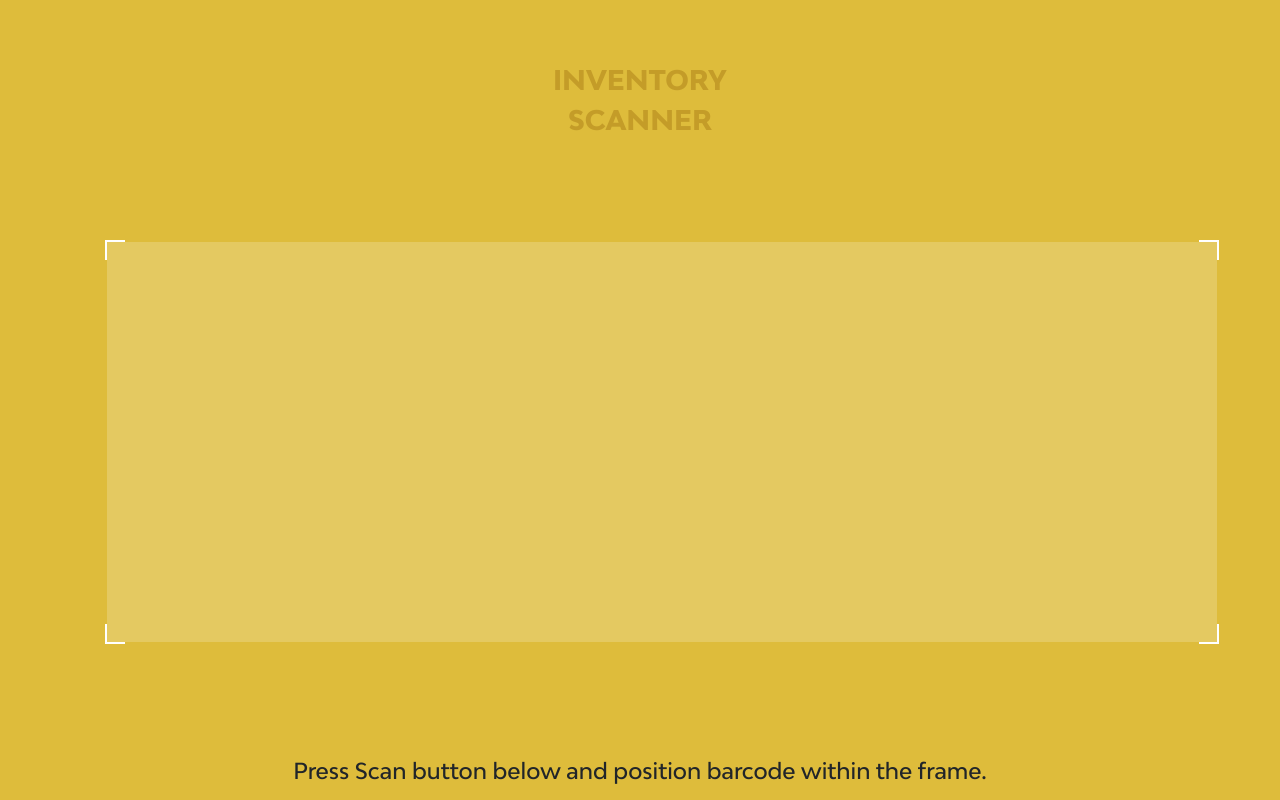
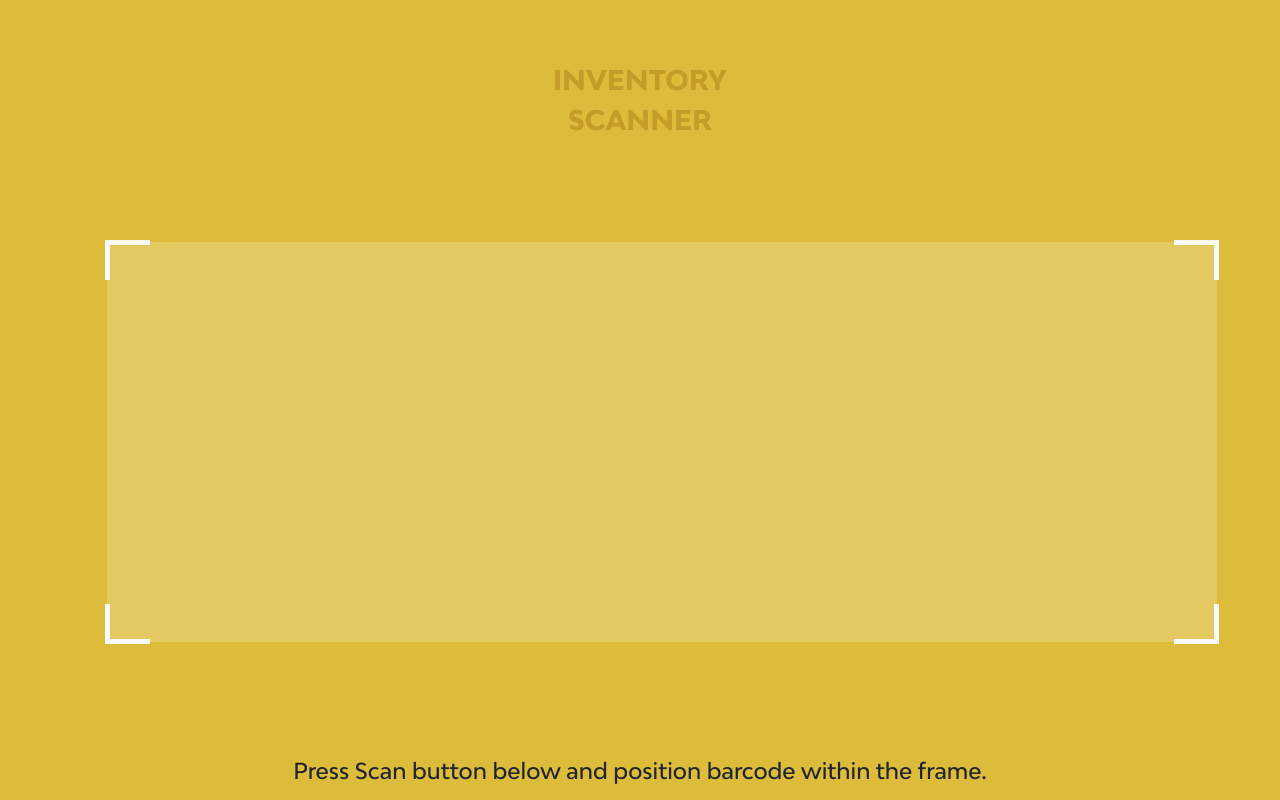
Before and after one commit to LoneRifle/food-bank-poc, a plain HTML site: page index.html in a window 1280 px wide. Shown: the top 800 px of the page. Drawn offline with nearby package versions, Linux system fonts and the light colour scheme.

Commit message:
Stronger borders around scanner video

```diff
--- a/style.css
+++ b/style.css
@@ -152,33 +152,33 @@ form {
 #videoContainer::before, #videoContainer::after, #videoSpan::before, #videoSpan::after {
     display: block;
     content: "";
-    width: 20px;
-    height: 20px;
+    width: 45px;
+    height: 40px;
     position: absolute;
 }
 #videoContainer::before {
     top: -2px;
     left: -2px;
-    border-top: 2px solid white;
-    border-left: 2px solid white;
+    border-top: 5px solid #fafafa;
+    border-left: 5px solid #fafafa;
 }
 #videoContainer::after {
     top: -2px;
     right: -2px;
-    border-top: 2px solid white;
-    border-right: 2px solid white;
+    border-top: 5px solid #fafafa;
+    border-right: 5px solid #fafafa;
 }
 #videoSpan::before {
     bottom: -2px;
     left: -2px;
-    border-bottom: 2px solid white;
-    border-left: 2px solid white;
+    border-bottom: 5px solid #fafafa;
+    border-left: 5px solid #fafafa;
 }
 #videoSpan::after {
     bottom: -2px;
     right: -2px;
-    border-bottom: 2px solid white;
-    border-right: 2px solid white;
+    border-bottom: 5px solid #fafafa;
+    border-right: 5px solid #fafafa;
 }
 
 .btn-circle {
```
